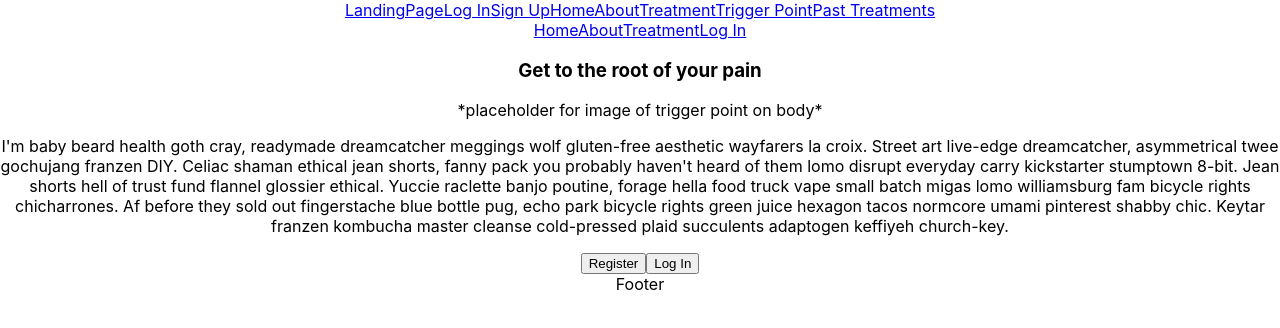
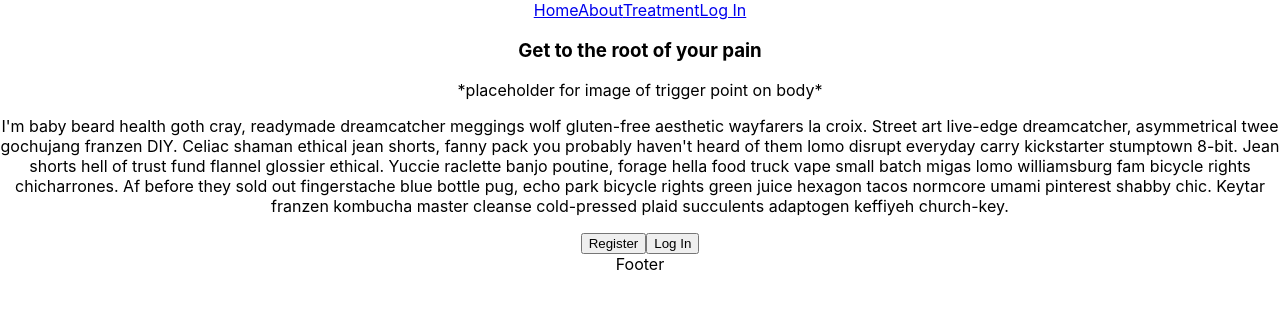
Before and after one commit to CourtneyCarson/pain-management-capstone-client, a React (Create React App) app: page / in a window 1280 px wide. Shown: the top 328 px of the page. Built offline with nearby package versions, Linux system fonts and the light colour scheme.

Commit message:
nav bar links

```diff
--- a/src/App.js
+++ b/src/App.js
@@ -1,5 +1,5 @@
 import React, { Component } from 'react';
-import {BrowserRouter as Router, Route, Link} from 'react-router-dom'
+import { BrowserRouter as Router, Route } from 'react-router-dom'
 import './App.css';
 import LandingPage from './01.Landing/LandingPage';
 import LogIn from './02.LogIn/LogIn';
@@ -9,23 +9,14 @@ import AboutPage from './05.About/AboutPage';
 import HowTo from './06.HowTo/HowTo';
 import TriggerPoint from './07.TriggerPoint/TriggerPoint';
 import PastTreatments from './08.PastTreatments/PastTreatments';
+import NavBar from './NavBar'
 
 class App extends Component {
   render() {
     return (
       <div className="App">
         <Router>
-          <Link to='/'>LandingPage</Link>
-          <Link to='/log-in'>Log In</Link>
-          <Link to='/sign-up'>Sign Up</Link>
-          <Link to='/home'>Home</Link>
-          <Link to='/about'>About</Link>
-          <Link to='/how-to'>Treatment</Link>
-          <Link to='/trigger-point'>Trigger Point</Link>
-          <Link to='/past-treatments'>Past Treatments</Link>
-
-
-          <Route path='/' component={LandingPage} />
+          <Route exact path='/' component={LandingPage} />
           <Route path="/log-in" component={LogIn} />
           <Route path="/sign-up" component={SignUp} />
           <Route path="/home" component={HomePage} />
@@ -33,10 +24,7 @@ class App extends Component {
           <Route path="/how-to" component={HowTo} />
           <Route path="/trigger-point" component={TriggerPoint} />
           <Route path="/past-treatments" component={PastTreatments} />
-
-
         </Router>
-
       </div>
     );
   }
--- /dev/null
+++ b/src/NavBar.js
@@ -0,0 +1,20 @@
+import React from 'react'
+import { BrowserRouter as Router, Link } from 'react-router-dom'
+
+
+export default class NavBar extends React.Component {
+  render() {
+    return (
+      <>
+        <Link to='/'>LandingPage</Link>
+        <Link to='/log-in'>Log In</Link>
+        <Link to='/sign-up'>Sign Up</Link>
+        <Link to='/home'>Home</Link>
+        <Link to='/about'>About</Link>
+        <Link to='/how-to'>Treatment</Link>
+        <Link to='/trigger-point'>Trigger Point</Link>
+        <Link to='/past-treatments'>Past Treatments</Link>
+      </>
+    )
+  }
+}
```
